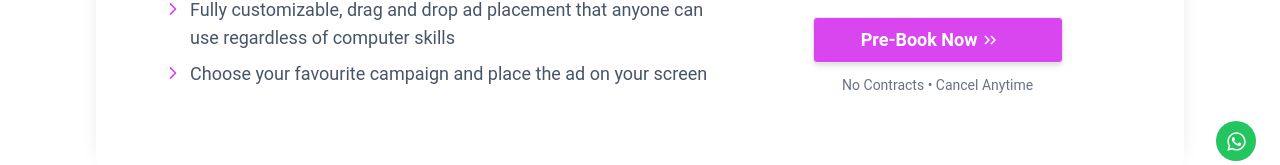
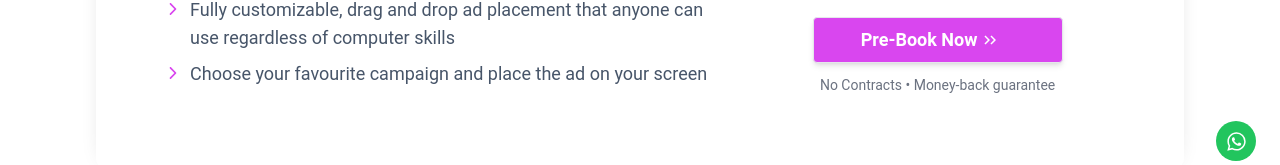
Before and after one commit to bhavesh-chaudhari/strimit, a Next.js app in the folder client/: page /offers in a window 1280 px wide. Shown: the part 615-780 px from the top of the page. Built offline with nearby package versions, Linux system fonts and the light colour scheme; no server answers.

Commit message:
text updates

```diff
--- a/client/src/components/Newsletter.tsx
+++ b/client/src/components/Newsletter.tsx
@@ -37,7 +37,7 @@ const Newsletter = () => {
             <AiOutlineMail size={24}></AiOutlineMail>
           </span>
           <p className="mt-4">
-            Keep up with our latest news and events. Subscribe to our newletter.
+            Keep up with our latest product updates. Subscribe to our newsletter.
           </p>
           <form
             className="mt-4 flex flex-col md:flex-row gap-3 md:gap-2"
--- a/client/src/components/ProductCard.tsx
+++ b/client/src/components/ProductCard.tsx
@@ -102,7 +102,7 @@ const ProductCard = (props: ProductCardProps) => {
               </Link>
             )}
             <p className="text-sm text-gray-500">
-              No Contracts {"•"} Cancel Anytime
+              No Contracts {"•"} Money-back guarantee
             </p>
           </div>
         </div>
```
